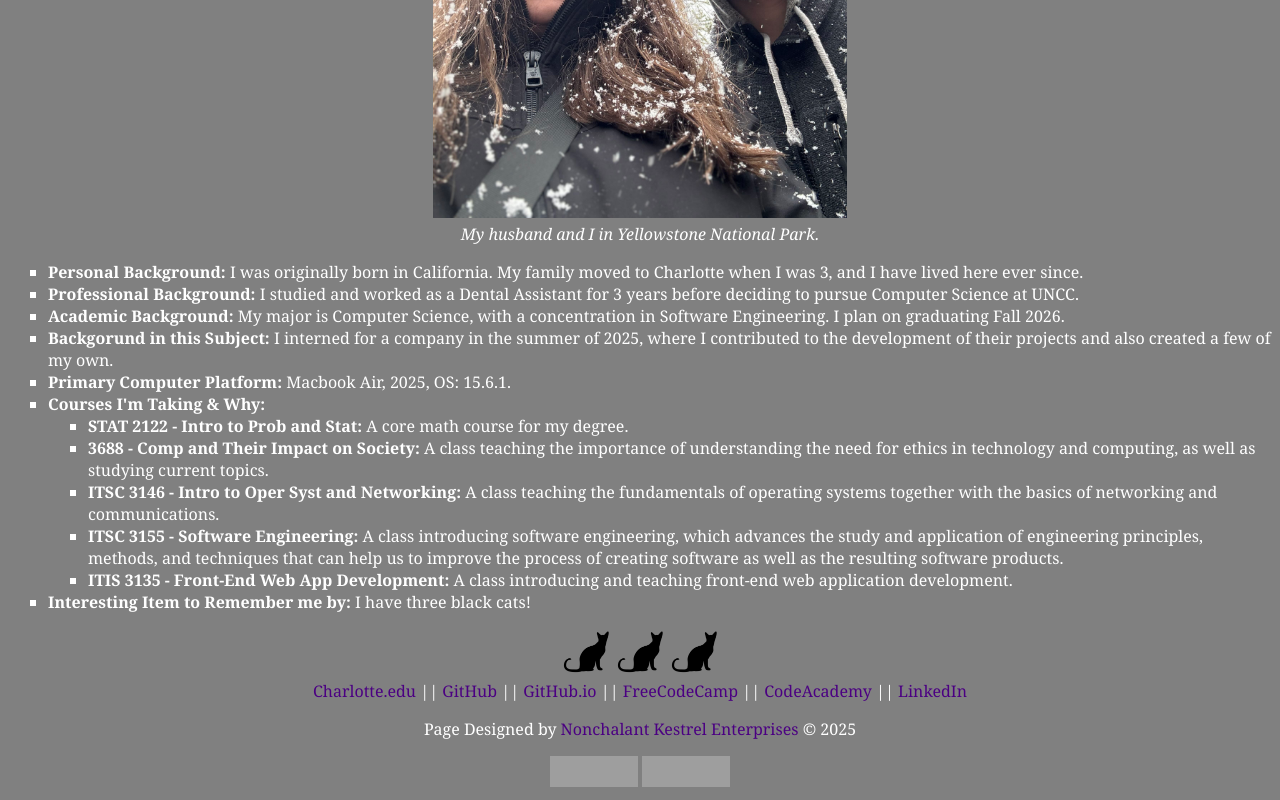
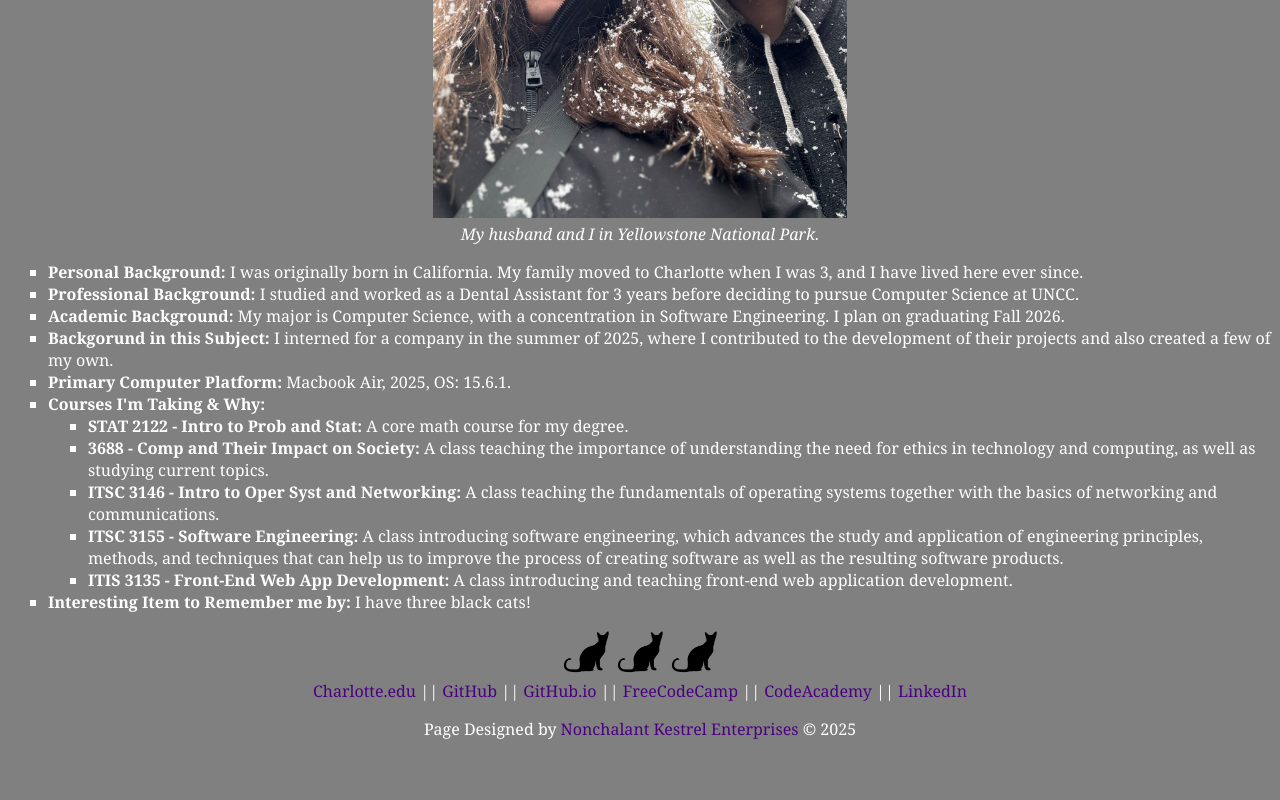
Before and after one commit to NatKio/natkio.github.io, a plain HTML site: page itis3135/introduction.html in a window 1280 px wide. Shown: the part 568-1368 px from the top of the page. After the commit the page ends 1324 px from the top, so only its background shows below. Drawn offline with Linux system fonts and the light colour scheme; grey boxes are pictures that could not be loaded.

Commit message:
Removed Old Verification

```diff
--- a/itis3135/introduction.html
+++ b/itis3135/introduction.html
@@ -85,17 +85,6 @@
             </nav>
             <p>Page Designed by <a href = "kestrel.com/">Nonchalant Kestrel Enterprises</a> &copy; 2025 </p>
 
-        <a href="https://validator.w3.org/check?uri=referer" id="validation_link_html">
-        <img style="border:0;width:88px;height:31px" src="https://mytienhoang.github.io/itis3135/z_archives/html_validation.png" alt="Valid HTML!">
-        </a>
-        <a href="https://jigsaw.w3.org/css-validator/check/referer" id="validation_link_css">
-        <img style="border:0;width:88px;height:31px" src="https://jigsaw.w3.org/css-validator/images/vcss" alt="Valid CSS!">
-        </a>
-
-        <script>
-        document.getElementById("validation_link_html").setAttribute("href","https://validator.w3.org/check?uri=" + location.href);
-        document.getElementById("validation_link_css").setAttribute("href","https://jigsaw.w3.org/css-validator/validator?uri=" + location.href);
-        </script>
 
     </footer>
 </body>
--- a/itis3135/styles/default.css
+++ b/itis3135/styles/default.css
@@ -28,7 +28,6 @@ img{
 ul{
     list-style-type: square;
     text-align: left;
-    display: ;
 }
 
 p{
```
Also changed, not shown: itis3135/contract.html (+0 -12 lines), itis3135/index.html (+0 -12 lines).
